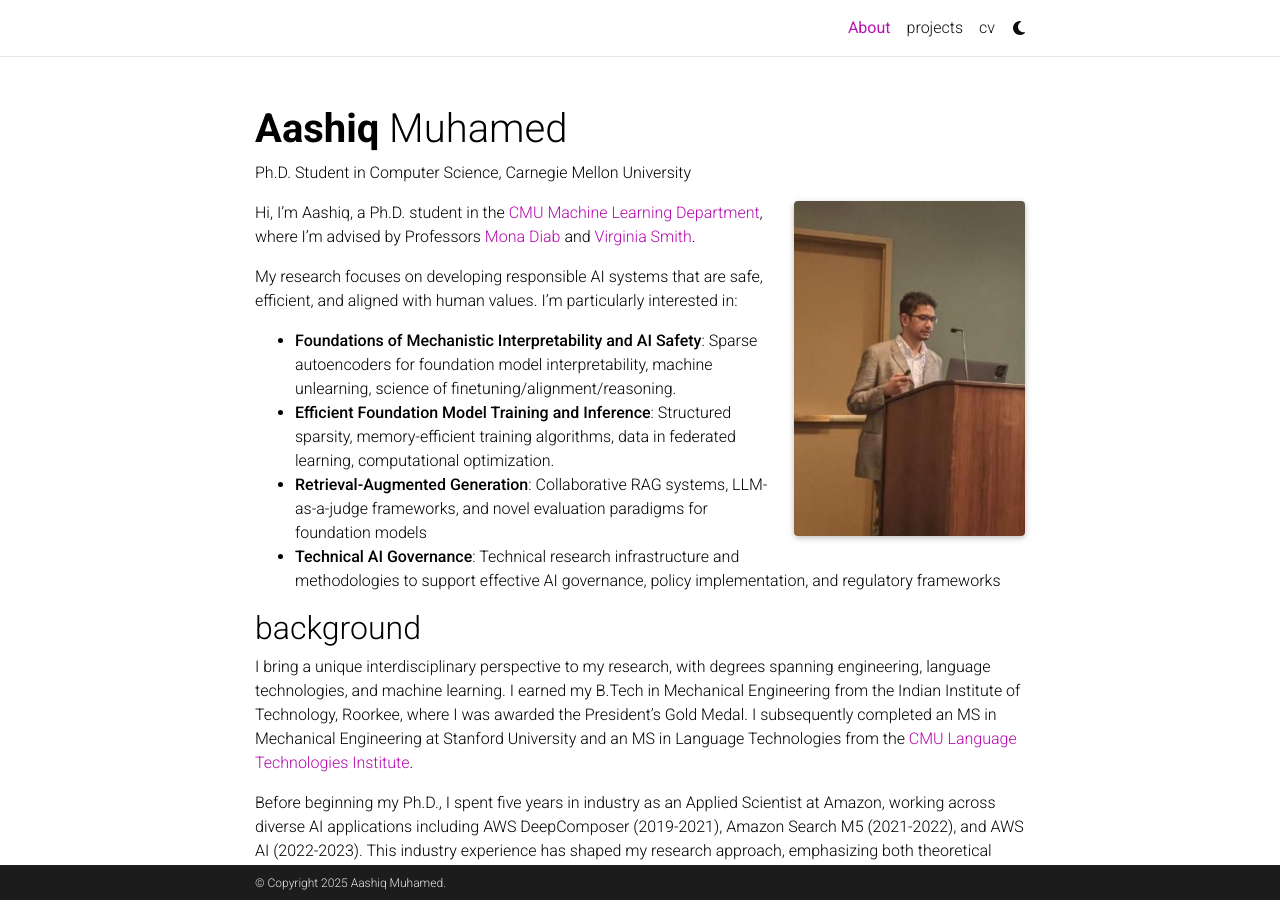
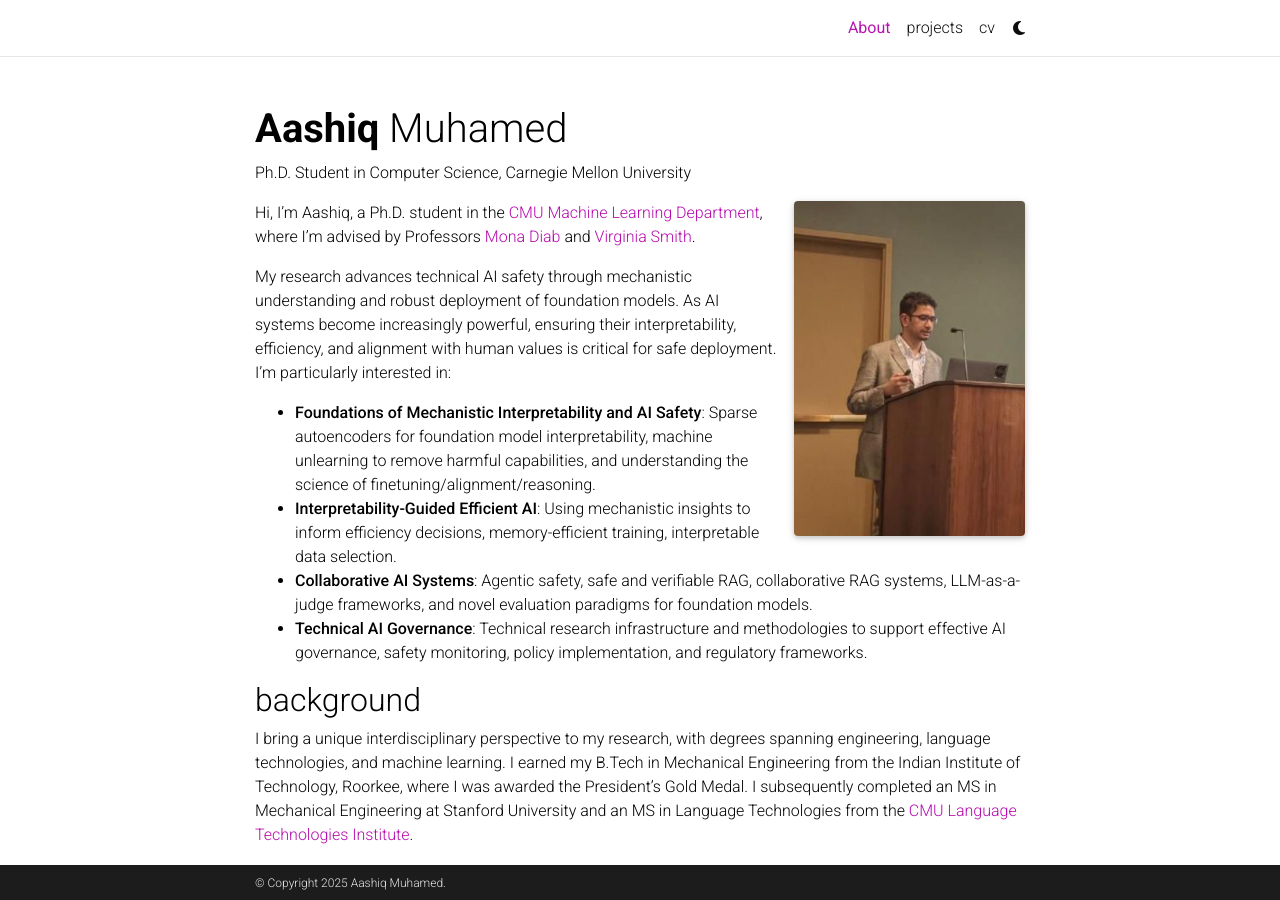
Before and after one commit to aashiqmuhamed/aashiqmuhamed.github.io, a Jekyll site: the page built from _pages/about.md, in a window 1280 px wide and 900 px high. Built offline with Jekyll 4.4.1, drawn with Linux system fonts in a browser that asks for light colours; some web fonts are replaced; comment, search, counter and statistics services are not loaded; a style sheet for code colours, icons or effects is not loaded.

Commit message:
Reframe research interests with technical AI safety focus
- Emphasize AI safety and mechanistic interpretability connections
- Highlight how interpretability insights guide efficiency decisions
- Add focus on collaborative AI systems and agentic safety
- Maintain original research areas while strengthening safety framing

🤖 Generated with [Claude Code](https://claude.ai/code)

Co-Authored-By: Claude <noreply@anthropic.com>

```diff
--- a/_pages/about.md
+++ b/_pages/about.md
@@ -21,12 +21,12 @@ social: true  # Include social icons at the bottom of the page
 
 Hi, I'm Aashiq, a Ph.D. student in the [CMU Machine Learning Department](https://www.ml.cmu.edu/), where I'm advised by Professors [Mona Diab](https://lti.cs.cmu.edu/people/222228496/mona-diab) and [Virginia Smith](https://www.cs.cmu.edu/~smithv/).
 
-My research focuses on developing responsible AI systems that are safe, efficient, and aligned with human values. I'm particularly interested in:
+My research advances technical AI safety through mechanistic understanding and robust deployment of foundation models. As AI systems become increasingly powerful, ensuring their interpretability, efficiency, and alignment with human values is critical for safe deployment. I'm particularly interested in:
 
-- **Foundations of Mechanistic Interpretability and AI Safety**: Sparse autoencoders for foundation model interpretability, machine unlearning, science of finetuning/alignment/reasoning.
-- **Efficient Foundation Model Training and Inference**: Structured sparsity, memory-efficient training algorithms, data in federated learning, computational optimization.
-- **Retrieval-Augmented Generation**: Collaborative RAG systems, LLM-as-a-judge frameworks, and novel evaluation paradigms for foundation models
-- **Technical AI Governance**: Technical research infrastructure and methodologies to support effective AI governance, policy implementation, and regulatory frameworks
+- **Foundations of Mechanistic Interpretability and AI Safety**: Sparse autoencoders for foundation model interpretability, machine unlearning to remove harmful capabilities, and understanding the science of finetuning/alignment/reasoning.
+- **Interpretability-Guided Efficient AI**: Using mechanistic insights to inform efficiency decisions, memory-efficient training, interpretable data selection.
+- **Collaborative AI Systems**: Agentic safety, safe and verifiable RAG, collaborative RAG systems, LLM-as-a-judge frameworks, and novel evaluation paradigms for foundation models.
+- **Technical AI Governance**: Technical research infrastructure and methodologies to support effective AI governance, safety monitoring, policy implementation, and regulatory frameworks.
 
 ## background
 
```
